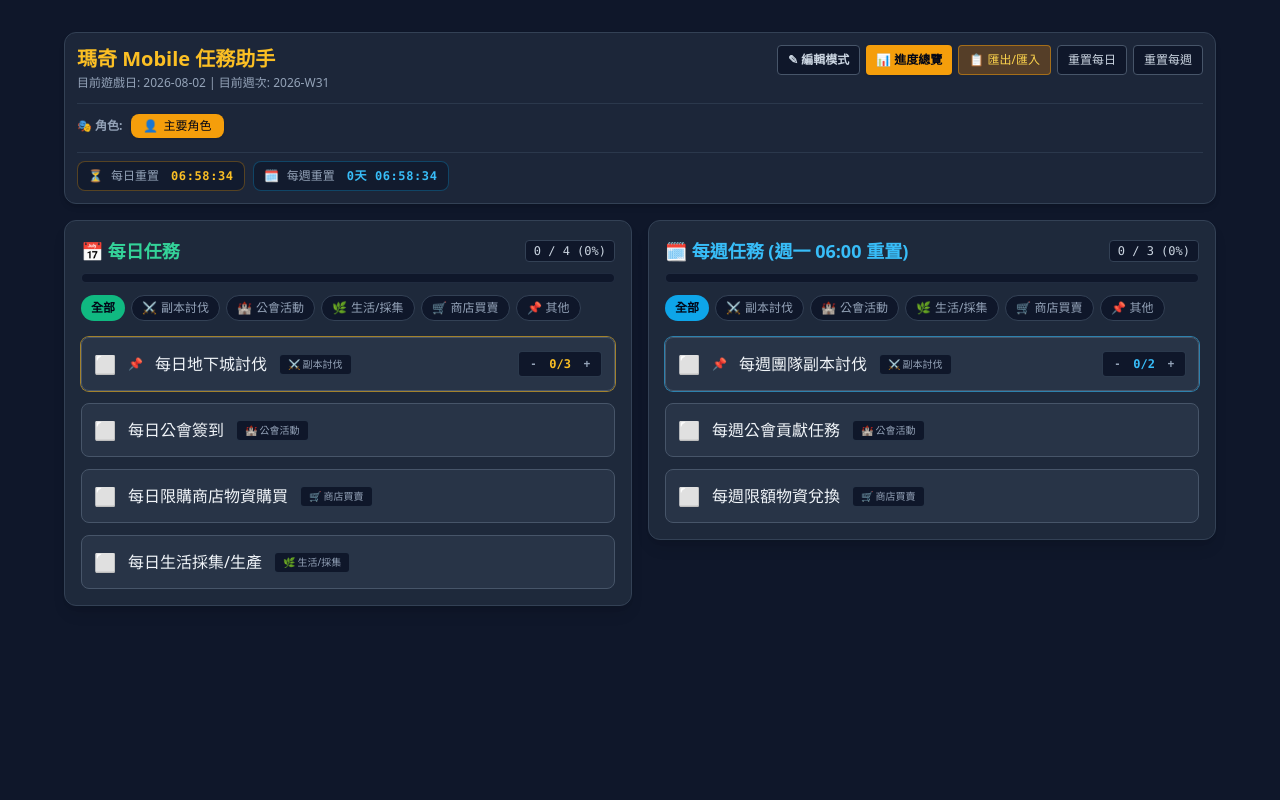
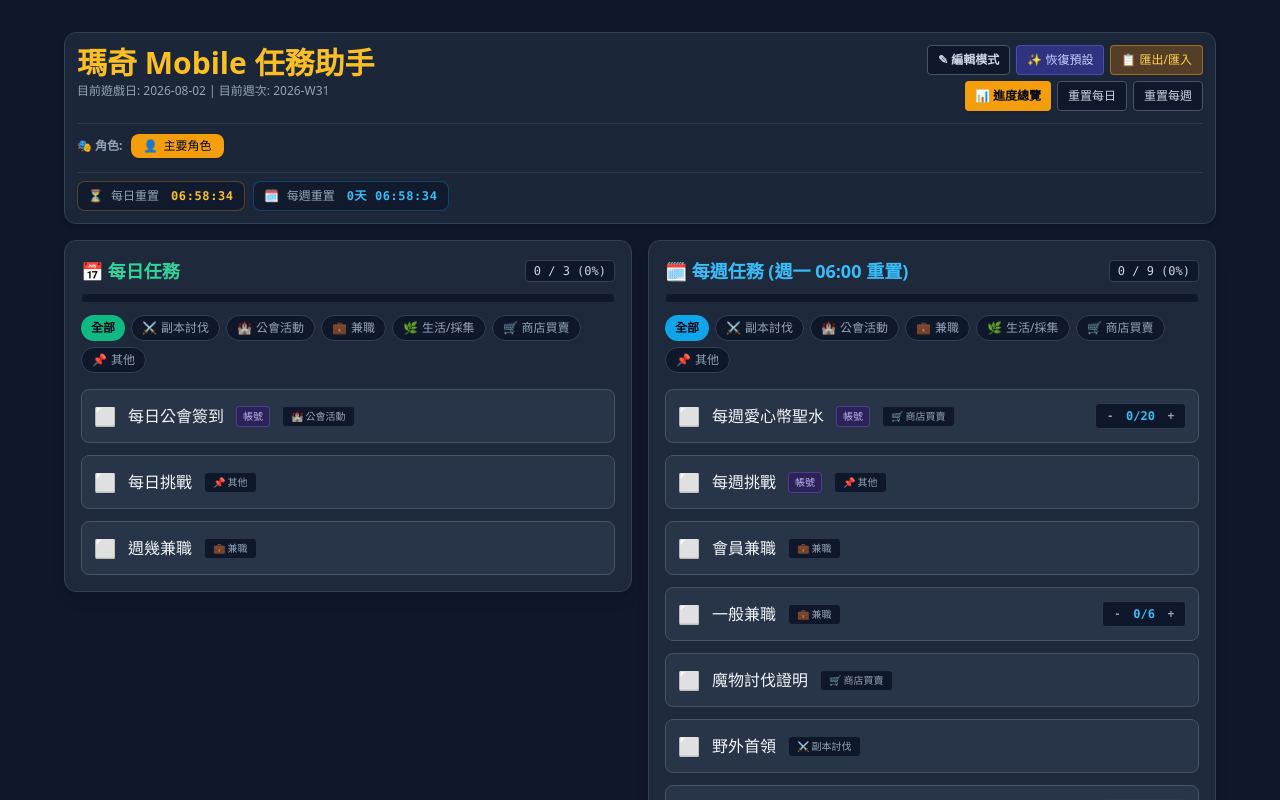
Before and after one commit to rayli1117/mabinogi-mobile-tracker, a Vue app: page / in a window 1280 px wide. Shown: the top 800 px of the page. Built offline with nearby package versions, Linux system fonts and the light colour scheme.

Commit message:
feat: 新增帳號共用任務功能，更新任務管理器以支持角色與帳號任務的分離管理

```diff
--- a/src/components/AppHeader.vue
+++ b/src/components/AppHeader.vue
@@ -19,11 +19,12 @@ const {
   <header class="bg-slate-800/90 p-3 rounded-xl border border-slate-700 shadow-md space-y-3">
     <div class="flex flex-col sm:flex-row sm:justify-between sm:items-start gap-3">
       <div>
-        <h1 class="text-xl font-bold text-amber-400">瑪奇 Mobile 任務助手</h1>
+        <h1 class="text-2xl sm:text-3xl font-bold text-amber-400">瑪奇 Mobile 任務助手</h1>
         <p class="text-xs text-slate-400 mt-0.5">
           目前遊戲日: {{ lastDate }} | 目前週次: {{ lastWeekKey }}
         </p>
       </div>
+      <div class="flex flex-col items-stretch sm:items-end gap-1.5">
         <div class="flex flex-wrap gap-1.5">
           <button
             @click="editMode = !editMode"
@@ -34,31 +35,28 @@ const {
                 : 'bg-slate-900 hover:bg-slate-700 text-slate-300 border-slate-600'
             "
           >
-          {{ editMode ? '✓ 編輯模式' : '✎ 編輯模式' }}
+            {{ editMode ? '✓ 完成編輯' : '✎ 編輯模式' }}
           </button>
-
+          <button
+            @click="loadPresetTemplates"
+            class="px-2.5 py-1.5 bg-indigo-600/40 hover:bg-indigo-600/60 text-indigo-200 text-xs rounded border border-indigo-500/50 transition"
+          >
+            ✨ 恢復預設
+          </button>
+          <button
+            @click="showImportExport = true"
+            class="px-2.5 py-1.5 bg-amber-600/30 hover:bg-amber-600/50 text-amber-300 text-xs rounded border border-amber-500/50 transition"
+          >
+            📋 匯出/匯入
+          </button>
+        </div>
+        <div class="flex flex-wrap gap-1.5">
           <button
             @click="showDashboard = true"
             class="px-2.5 py-1.5 bg-amber-500 hover:bg-amber-600 text-slate-950 font-bold text-xs rounded shadow transition flex items-center gap-1"
           >
             📊 進度總覽
           </button>
-
-        <button
-          v-if="editMode"
-          @click="loadPresetTemplates"
-          class="px-2.5 py-1.5 bg-indigo-600/40 hover:bg-indigo-600/60 text-indigo-200 text-xs rounded border border-indigo-500/50 transition"
-        >
-          ✨ 恢復預設
-        </button>
-
-        <button
-          @click="showImportExport = true"
-          class="px-2.5 py-1.5 bg-amber-600/30 hover:bg-amber-600/50 text-amber-300 text-xs rounded border border-amber-500/50 transition"
-        >
-          📋 匯出/匯入
-        </button>
-
           <button
             @click="resetDaily"
             class="px-2.5 py-1.5 bg-slate-900 hover:bg-slate-700 text-slate-300 text-xs rounded border border-slate-600 transition"
@@ -73,6 +71,7 @@ const {
           </button>
         </div>
       </div>
+    </div>
 
     <CharacterBar />
     <CountdownTimer />
--- a/src/components/ProgressDashboard.vue
+++ b/src/components/ProgressDashboard.vue
@@ -4,6 +4,7 @@ import { useTaskManager } from '../composables/useTaskManager'
 const {
   showDashboard,
   characterProgressOverview,
+  accountProgressOverview,
   activeCharId,
   switchCharacterFromDashboard,
 } = useTaskManager()
@@ -27,6 +28,53 @@ const {
         </div>
 
         <div class="space-y-3">
+          <div class="bg-slate-900/80 p-3.5 rounded-xl border border-violet-500/40 ring-1 ring-violet-500/20">
+            <div class="flex items-center justify-between mb-2">
+              <span class="font-bold text-sm flex items-center gap-1.5 text-slate-200">
+                <span>🌐</span>
+                <span>帳號共用</span>
+              </span>
+            </div>
+
+            <div class="space-y-1 mb-2">
+              <div class="flex justify-between text-xs text-slate-400 font-mono">
+                <span>📅 每日任務: {{ accountProgressOverview.dailyDone }}/{{ accountProgressOverview.dailyTotal }}</span>
+                <span
+                  class="font-bold"
+                  :class="accountProgressOverview.dailyPercent === 100 ? 'text-amber-400' : 'text-emerald-400'"
+                >
+                  {{ accountProgressOverview.dailyPercent }}%
+                </span>
+              </div>
+              <div class="w-full bg-slate-800 h-2 rounded-full overflow-hidden border border-slate-700/50">
+                <div
+                  class="h-full transition-all duration-300"
+                  :class="accountProgressOverview.dailyPercent === 100 ? 'bg-amber-400' : 'bg-emerald-500'"
+                  :style="{ width: accountProgressOverview.dailyPercent + '%' }"
+                ></div>
+              </div>
+            </div>
+
+            <div class="space-y-1">
+              <div class="flex justify-between text-xs text-slate-400 font-mono">
+                <span>🗓️ 每週任務: {{ accountProgressOverview.weeklyDone }}/{{ accountProgressOverview.weeklyTotal }}</span>
+                <span
+                  class="font-bold"
+                  :class="accountProgressOverview.weeklyPercent === 100 ? 'text-amber-400' : 'text-sky-400'"
+                >
+                  {{ accountProgressOverview.weeklyPercent }}%
+                </span>
+              </div>
+              <div class="w-full bg-slate-800 h-2 rounded-full overflow-hidden border border-slate-700/50">
+                <div
+                  class="h-full transition-all duration-300"
+                  :class="accountProgressOverview.weeklyPercent === 100 ? 'bg-amber-400' : 'bg-sky-500'"
+                  :style="{ width: accountProgressOverview.weeklyPercent + '%' }"
+                ></div>
+              </div>
+            </div>
+          </div>
+
           <div
             v-for="overview in characterProgressOverview"
             :key="overview.id"
--- a/src/components/TaskInput.vue
+++ b/src/components/TaskInput.vue
@@ -8,6 +8,7 @@ const {
   newTaskTitle,
   newTaskCategory,
   newTaskType,
+  newTaskScope,
   hasCountLimit,
   maxCountInput,
   newTaskPinned,
@@ -20,7 +21,14 @@ const {
     v-if="editMode"
     class="bg-slate-800 p-4 rounded-xl border border-slate-700 shadow-lg space-y-3"
   >
-    <h3 class="text-sm font-semibold text-slate-300">➕ 為【{{ currentCharacterName }}】新增任務</h3>
+    <h3 class="text-sm font-semibold text-slate-300">
+      ➕
+      {{
+        newTaskScope === 'account'
+          ? '為【帳號共用】新增任務'
+          : `為【${currentCharacterName}】新增任務`
+      }}
+    </h3>
     <div class="flex flex-col gap-2">
       <div class="flex flex-col sm:flex-row gap-2">
         <input
@@ -30,6 +38,13 @@ const {
           placeholder="輸入任務名稱 (例: 每日地下城討伐)..."
           class="flex-1 bg-slate-900 border border-slate-700 rounded-lg px-3 py-2 text-sm focus:outline-none focus:border-amber-400 transition"
         />
+        <select
+          v-model="newTaskScope"
+          class="bg-slate-900 border border-slate-700 rounded-lg px-3 py-2 text-sm focus:outline-none focus:border-amber-400 text-slate-300"
+        >
+          <option value="character">👤 角色</option>
+          <option value="account">🌐 帳號</option>
+        </select>
         <select
           v-model="newTaskCategory"
           class="bg-slate-900 border border-slate-700 rounded-lg px-3 py-2 text-sm focus:outline-none focus:border-amber-400 text-slate-300"
--- a/src/components/TaskItem.vue
+++ b/src/components/TaskItem.vue
@@ -102,6 +102,12 @@ function onRowClick() {
         {{ task.title }}
       </span>
 
+      <span
+        v-if="task.scope === 'account'"
+        class="text-[10px] px-1.5 py-0.5 rounded bg-violet-950/50 border border-violet-500/40 text-violet-300 font-normal shrink-0"
+      >
+        帳號
+      </span>
       <span class="text-[10px] px-2 py-0.5 rounded bg-slate-900 border border-slate-700/70 text-slate-400 font-normal shrink-0 hidden sm:inline-block">
         {{ getCategoryInfo(task.category).icon }} {{ getCategoryInfo(task.category).name }}
       </span>
--- a/src/composables/useTaskManager.js
+++ b/src/composables/useTaskManager.js
@@ -5,22 +5,34 @@ const STORAGE_KEY = 'mabinogi_tasks_multi'
 export const categories = [
   { id: 'dungeon', name: '副本討伐', icon: '⚔️' },
   { id: 'guild', name: '公會活動', icon: '🏰' },
+  { id: 'parttime', name: '兼職', icon: '💼' },
   { id: 'life', name: '生活/採集', icon: '🌿' },
   { id: 'shop', name: '商店買賣', icon: '🛒' },
   { id: 'other', name: '其他', icon: '📌' },
 ]
 
-const presetDailyTasks = [
-  { id: 'p_d1', title: '每日公會簽到', done: false, pinned: false, category: 'guild' },
-  { id: 'p_d2', title: '每日地下城討伐', done: false, pinned: true, category: 'dungeon', currentCount: 0, maxCount: 3 },
-  { id: 'p_d3', title: '每日限購商店物資購買', done: false, pinned: false, category: 'shop' },
-  { id: 'p_d4', title: '每日生活採集/生產', done: false, pinned: false, category: 'life' },
+const presetCharacterDailyTasks = [
+  { id: 'p_cd1', title: '每日挑戰', done: false, pinned: false, category: 'other' },
+  { id: 'p_cd2', title: '週幾兼職', done: false, pinned: false, category: 'parttime' },
 ]
 
-const presetWeeklyTasks = [
-  { id: 'p_w1', title: '每週團隊副本討伐', done: false, pinned: true, category: 'dungeon', currentCount: 0, maxCount: 2 },
-  { id: 'p_w2', title: '每週公會貢獻任務', done: false, pinned: false, category: 'guild' },
-  { id: 'p_w3', title: '每週限額物資兌換', done: false, pinned: false, category: 'shop' },
+const presetAccountDailyTasks = [
+  { id: 'p_ad1', title: '每日公會簽到', done: false, pinned: false, category: 'guild', scope: 'account' },
+]
+
+const presetCharacterWeeklyTasks = [
+  { id: 'p_cw1', title: '會員兼職', done: false, pinned: false, category: 'parttime' },
+  { id: 'p_cw2', title: '一般兼職', done: false, pinned: false, category: 'parttime', currentCount: 0, maxCount: 6 },
+  { id: 'p_cw3', title: '魔物討伐證明', done: false, pinned: false, category: 'shop' },
+  { id: 'p_cw4', title: '野外首領', done: false, pinned: false, category: 'dungeon' },
+  { id: 'p_cw5', title: '深淵', done: false, pinned: false, category: 'dungeon', currentCount: 0, maxCount: 3 },
+  { id: 'p_cw6', title: '不祥的召喚結界', done: false, pinned: false, category: 'dungeon', currentCount: 0, maxCount: 7 },
+  { id: 'p_cw7', title: '黑色坑洞', done: false, pinned: false, category: 'dungeon', currentCount: 0, maxCount: 14 },
+]
+
+const presetAccountWeeklyTasks = [
+  { id: 'p_aw1', title: '每週愛心幣聖水', done: false, pinned: false, category: 'shop', scope: 'account', currentCount: 0, maxCount: 20 },
+  { id: 'p_aw2', title: '每週挑戰', done: false, pinned: false, category: 'other', scope: 'account' },
 ]
 
 // Module-level singleton state (shared across all components)
@@ -31,9 +43,13 @@ const showImportExport = ref(false)
 const editMode = ref(false)
 const characterTasks = ref({
   char_1: {
-    dailyTasks: JSON.parse(JSON.stringify(presetDailyTasks)),
-    weeklyTasks: JSON.parse(JSON.stringify(presetWeeklyTasks)),
+    dailyTasks: JSON.parse(JSON.stringify(presetCharacterDailyTasks)),
+    weeklyTasks: JSON.parse(JSON.stringify(presetCharacterWeeklyTasks)),
   },
+})
+const accountTasks = ref({
+  dailyTasks: JSON.parse(JSON.stringify(presetAccountDailyTasks)),
+  weeklyTasks: JSON.parse(JSON.stringify(presetAccountWeeklyTasks)),
 })
 
 const lastDate = ref('')
@@ -41,6 +57,7 @@ const lastWeekKey = ref('')
 const newTaskTitle = ref('')
 const newTaskType = ref('daily')
 const newTaskCategory = ref('dungeon')
+const newTaskScope = ref('character')
 const newTaskPinned = ref(false)
 const hasCountLimit = ref(false)
 const maxCountInput = ref(3)
@@ -96,9 +113,16 @@ function getDefaultCharacters() {
 function getDefaultCharacterTasks() {
   return {
     char_1: {
-      dailyTasks: JSON.parse(JSON.stringify(presetDailyTasks)),
-      weeklyTasks: JSON.parse(JSON.stringify(presetWeeklyTasks)),
+      dailyTasks: JSON.parse(JSON.stringify(presetCharacterDailyTasks)),
+      weeklyTasks: JSON.parse(JSON.stringify(presetCharacterWeeklyTasks)),
     },
+  }
+}
+
+function getDefaultAccountTasks() {
+  return {
+    dailyTasks: JSON.parse(JSON.stringify(presetAccountDailyTasks)),
+    weeklyTasks: JSON.parse(JSON.stringify(presetAccountWeeklyTasks)),
   }
 }
 
@@ -127,6 +151,16 @@ function normalizeCharacterTasks(chars, rawTasks) {
   return next
 }
 
+function normalizeAccountTasks(raw) {
+  if (!raw || typeof raw !== 'object' || Array.isArray(raw)) {
+    return { dailyTasks: [], weeklyTasks: [] }
+  }
+  return {
+    dailyTasks: Array.isArray(raw.dailyTasks) ? raw.dailyTasks : [],
+    weeklyTasks: Array.isArray(raw.weeklyTasks) ? raw.weeklyTasks : [],
+  }
+}
+
 function resolveActiveCharId(chars, rawActiveId) {
   if (typeof rawActiveId === 'string' && chars.some((c) => c.id === rawActiveId)) {
     return rawActiveId
@@ -149,6 +183,7 @@ function saveData() {
     activeCharId: activeCharId.value,
     characters: characters.value,
     characterTasks: characterTasks.value,
+    accountTasks: accountTasks.value,
   }
   try {
     localStorage.setItem(STORAGE_KEY, JSON.stringify(data))
@@ -165,6 +200,7 @@ function ensureActiveCharacter() {
   if (characters.value.length === 0) {
     characters.value = getDefaultCharacters()
     characterTasks.value = getDefaultCharacterTasks()
+    accountTasks.value = getDefaultAccountTasks()
   }
   activeCharId.value = resolveActiveCharId(characters.value, activeCharId.value)
   if (!characterTasks.value[activeCharId.value]) {
@@ -176,6 +212,7 @@ function resetToDefaults(todayKey, currentWeekKey) {
   characters.value = getDefaultCharacters()
   activeCharId.value = characters.value[0].id
   characterTasks.value = getDefaultCharacterTasks()
+  accountTasks.value = getDefaultAccountTasks()
   lastDate.value = todayKey
   lastWeekKey.value = currentWeekKey
   saveData()
@@ -212,6 +249,7 @@ function loadData() {
   characters.value = normalizedChars
   activeCharId.value = resolveActiveCharId(normalizedChars, parsed.activeCharId)
   characterTasks.value = normalizeCharacterTasks(normalizedChars, parsed.characterTasks)
+  accountTasks.value = normalizeAccountTasks(parsed.accountTasks)
   ensureActiveCharacter()
 
   const needResetDaily = parsed.lastDate !== todayKey
@@ -226,6 +264,13 @@ function loadData() {
       charData.weeklyTasks.forEach(resetTaskProgress)
     }
   })
+
+  if (needResetDaily && accountTasks.value.dailyTasks) {
+    accountTasks.value.dailyTasks.forEach(resetTaskProgress)
+  }
+  if (needResetWeekly && accountTasks.value.weeklyTasks) {
+    accountTasks.value.weeklyTasks.forEach(resetTaskProgress)
+  }
 
   lastDate.value = todayKey
   lastWeekKey.value = currentWeekKey
@@ -296,54 +341,70 @@ const currentCharacterName = computed(() => {
 })
 
 const currentDailyTasks = computed(() => {
-  if (!characterTasks.value[activeCharId.value]) return []
-  return characterTasks.value[activeCharId.value].dailyTasks || []
+  const account = accountTasks.value.dailyTasks || []
+  const character = characterTasks.value[activeCharId.value]?.dailyTasks || []
+  return [...account, ...character]
 })
 
 const currentWeeklyTasks = computed(() => {
-  if (!characterTasks.value[activeCharId.value]) return []
-  return characterTasks.value[activeCharId.value].weeklyTasks || []
+  const account = accountTasks.value.weeklyTasks || []
+  const character = characterTasks.value[activeCharId.value]?.weeklyTasks || []
+  return [...account, ...character]
 })
+
+function buildProgressStats(dailyList, weeklyList) {
+  const dDone = dailyList.filter((t) => t.done).length
+  const wDone = weeklyList.filter((t) => t.done).length
+  return {
+    dailyDone: dDone,
+    dailyTotal: dailyList.length,
+    dailyPercent: dailyList.length === 0 ? 0 : Math.round((dDone / dailyList.length) * 100),
+    weeklyDone: wDone,
+    weeklyTotal: weeklyList.length,
+    weeklyPercent: weeklyList.length === 0 ? 0 : Math.round((wDone / weeklyList.length) * 100),
+  }
+}
 
 const characterProgressOverview = computed(() => {
   return characters.value.map((char) => {
     const charData = characterTasks.value[char.id] || { dailyTasks: [], weeklyTasks: [] }
-    const dTasks = charData.dailyTasks || []
-    const wTasks = charData.weeklyTasks || []
-
-    const dDone = dTasks.filter((t) => t.done).length
-    const wDone = wTasks.filter((t) => t.done).length
-
-    const dPercent = dTasks.length === 0 ? 0 : Math.round((dDone / dTasks.length) * 100)
-    const wPercent = wTasks.length === 0 ? 0 : Math.round((wDone / wTasks.length) * 100)
-
     return {
       id: char.id,
       name: char.name,
-      dailyDone: dDone,
-      dailyTotal: dTasks.length,
-      dailyPercent: dPercent,
-      weeklyDone: wDone,
-      weeklyTotal: wTasks.length,
-      weeklyPercent: wPercent,
+      ...buildProgressStats(charData.dailyTasks || [], charData.weeklyTasks || []),
     }
   })
 })
 
+const accountProgressOverview = computed(() => {
+  return buildProgressStats(
+    accountTasks.value.dailyTasks || [],
+    accountTasks.value.weeklyTasks || [],
+  )
+})
+
 const filteredDailyTasks = computed(() => {
-  let list = currentDailyTasks.value
+  const account = accountTasks.value.dailyTasks || []
+  const character = characterTasks.value[activeCharId.value]?.dailyTasks || []
+  let accountList = account
+  let characterList = character
   if (dailyFilter.value !== 'all') {
-    list = list.filter((t) => t.category === dailyFilter.value)
+    accountList = accountList.filter((t) => t.category === dailyFilter.value)
+    characterList = characterList.filter((t) => t.category === dailyFilter.value)
   }
-  return sortTasks(list)
+  return [...sortTasks(accountList), ...sortTasks(characterList)]
 })
 
 const filteredWeeklyTasks = computed(() => {
-  let list = currentWeeklyTasks.value
+  const account = accountTasks.value.weeklyTasks || []
+  const character = characterTasks.value[activeCharId.value]?.weeklyTasks || []
+  let accountList = account
+  let characterList = character
   if (weeklyFilter.value !== 'all') {
-    list = list.filter((t) => t.category === weeklyFilter.value)
+    accountList = accountList.filter((t) => t.category === weeklyFilter.value)
+    characterList = characterList.filter((t) => t.category === weeklyFilter.value)
   }
-  return sortTasks(list)
+  return [...sortTasks(accountList), ...sortTasks(characterList)]
 })
 
 const dailyDoneCount = computed(() => currentDailyTasks.value.filter((t) => t.done).length)
@@ -380,8 +441,8 @@ function addNewCharacter() {
   characters.value.push({ id: newId, name: name.trim() })
 
   characterTasks.value[newId] = {
-    dailyTasks: JSON.parse(JSON.stringify(presetDailyTasks)),
-    weeklyTasks: JSON.parse(JSON.stringify(presetWeeklyTasks)),
+    dailyTasks: JSON.parse(JSON.stringify(presetCharacterDailyTasks)),
+    weeklyTasks: JSON.parse(JSON.stringify(presetCharacterWeeklyTasks)),
   }
 
   activeCharId.value = newId
@@ -478,6 +539,7 @@ function addTask() {
   if (!editMode.value) return
   if (!newTaskTitle.value.trim()) return
 
+  const isAccount = newTaskScope.value === 'account'
   const newTask = {
     id: Date.now().toString(),
     title: newTaskTitle.value.trim(),
@@ -486,12 +548,23 @@ function addTask() {
     category: newTaskCategory.value,
   }
 
+  if (isAccount) {
+    newTask.scope = 'account'
+  }
+
   if (hasCountLimit.value) {
     const max = Math.min(99, Math.max(1, Number(maxCountInput.value) || 1))
     newTask.maxCount = max
     newTask.currentCount = 0
   }
 
+  if (isAccount) {
+    if (newTaskType.value === 'daily') {
+      accountTasks.value.dailyTasks.push(newTask)
+    } else {
+      accountTasks.value.weeklyTasks.push(newTask)
+    }
+  } else {
     const currentTasks = characterTasks.value[activeCharId.value]
     if (!currentTasks) return
 
@@ -499,6 +572,7 @@ function addTask() {
       currentTasks.dailyTasks.push(newTask)
     } else {
       currentTasks.weeklyTasks.push(newTask)
+    }
   }
 
   newTaskTitle.value = ''
@@ -513,19 +587,43 @@ function loadPresetTemplates() {
   const currentTasks = characterTasks.value[activeCharId.value]
   if (!currentTasks) return
 
-  if (currentTasks.dailyTasks.length > 0 || currentTasks.weeklyTasks.length > 0) {
-    if (!confirm(`恢復預設會將常態任務補充至【${currentCharacterName.value}】的清單中，是否繼續？`)) return
+  const hasAny =
+    currentTasks.dailyTasks.length > 0 ||
+    currentTasks.weeklyTasks.length > 0 ||
+    accountTasks.value.dailyTasks.length > 0 ||
+    accountTasks.value.weeklyTasks.length > 0
+
+  if (hasAny) {
+    if (
+      !confirm(
+        `恢復預設會將常態任務補充至【${currentCharacterName.value}】與帳號共用清單中，是否繼續？`,
+      )
+    ) {
+      return
+    }
   }
 
-  presetDailyTasks.forEach((pt) => {
+  presetCharacterDailyTasks.forEach((pt) => {
     if (!currentTasks.dailyTasks.some((t) => t.title === pt.title)) {
       currentTasks.dailyTasks.push(JSON.parse(JSON.stringify(pt)))
     }
   })
 
-  presetWeeklyTasks.forEach((pt) => {
+  presetCharacterWeeklyTasks.forEach((pt) => {
     if (!currentTasks.weeklyTasks.some((t) => t.title === pt.title)) {
       currentTasks.weeklyTasks.push(JSON.parse(JSON.stringify(pt)))
+    }
+  })
+
+  presetAccountDailyTasks.forEach((pt) => {
+    if (!accountTasks.value.dailyTasks.some((t) => t.title === pt.title)) {
+      accountTasks.value.dailyTasks.push(JSON.parse(JSON.stringify(pt)))
+    }
+  })
+
+  presetAccountWeeklyTasks.forEach((pt) => {
+    if (!accountTasks.value.weeklyTasks.some((t) => t.title === pt.title)) {
+      accountTasks.value.weeklyTasks.push(JSON.parse(JSON.stringify(pt)))
     }
   })
 
@@ -534,6 +632,17 @@ function loadPresetTemplates() {
 
 function deleteTask(type, id) {
   if (!editMode.value) return
+
+  const accountList = type === 'daily' ? accountTasks.value.dailyTasks : accountTasks.value.weeklyTasks
+  if (accountList.some((task) => task.id === id)) {
+    if (type === 'daily') {
+      accountTasks.value.dailyTasks = accountTasks.value.dailyTasks.filter((task) => task.id !== id)
+    } else {
+      accountTasks.value.weeklyTasks = accountTasks.value.weeklyTasks.filter((task) => task.id !== id)
+    }
+    saveData()
+    return
+  }
 
   const currentTasks = characterTasks.value[activeCharId.value]
   if (!currentTasks) return
@@ -573,6 +682,7 @@ function getExportText() {
     activeCharId: activeCharId.value,
     characters: characters.value,
     characterTasks: characterTasks.value,
+    accountTasks: accountTasks.value,
   }
   return JSON.stringify(data, null, 2)
 }
@@ -591,6 +701,7 @@ function importFromText(raw) {
     characters.value = normalizedChars
     activeCharId.value = resolveActiveCharId(normalizedChars, parsed.activeCharId)
     characterTasks.value = normalizeCharacterTasks(normalizedChars, parsed.characterTasks)
+    accountTasks.value = normalizeAccountTasks(parsed.accountTasks)
     ensureActiveCharacter()
     saveData()
     alert('🎉 包含所有角色的任務備份匯入成功！')
@@ -638,6 +749,7 @@ export function useTaskManager() {
     filteredDailyTasks,
     filteredWeeklyTasks,
     characterProgressOverview,
+    accountProgressOverview,
     dailyFilter,
     weeklyFilter,
     lastDate,
@@ -645,6 +757,7 @@ export function useTaskManager() {
     newTaskTitle,
     newTaskType,
     newTaskCategory,
+    newTaskScope,
     newTaskPinned,
     hasCountLimit,
     maxCountInput,
```
Also changed, not shown: 1 other file (tests, documents, lock files or other folders). Lines whose indentation alone changed are shown as unchanged.
